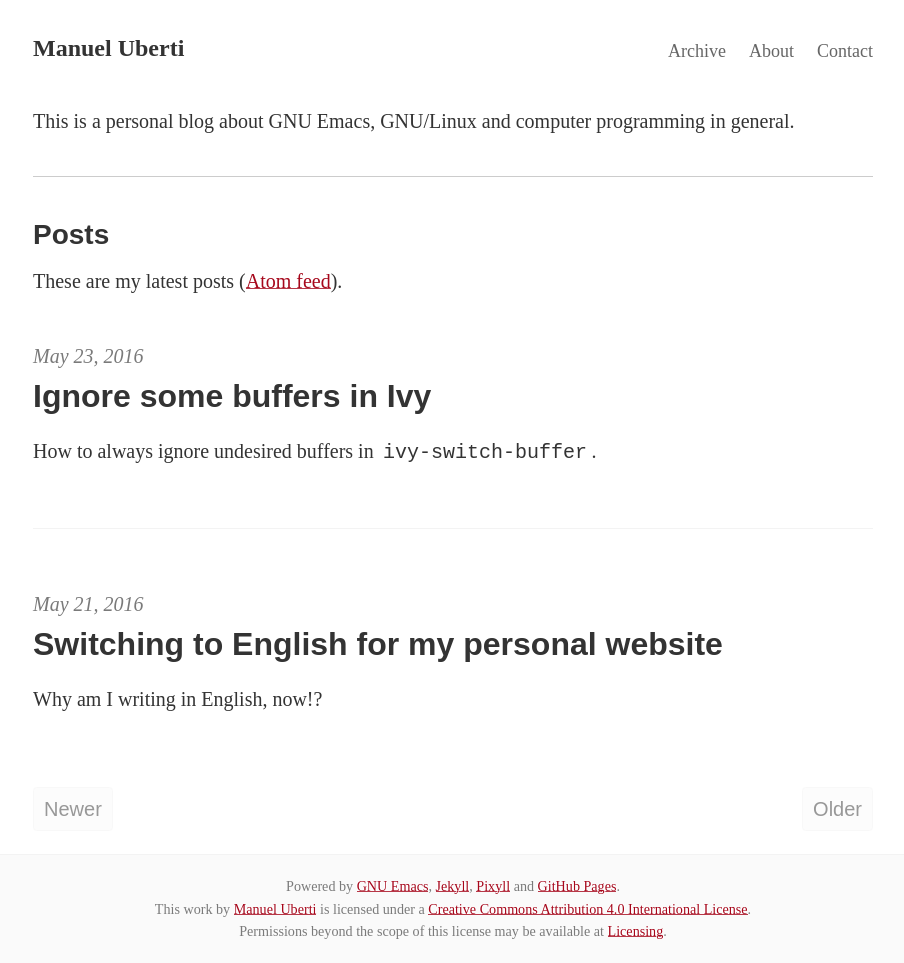
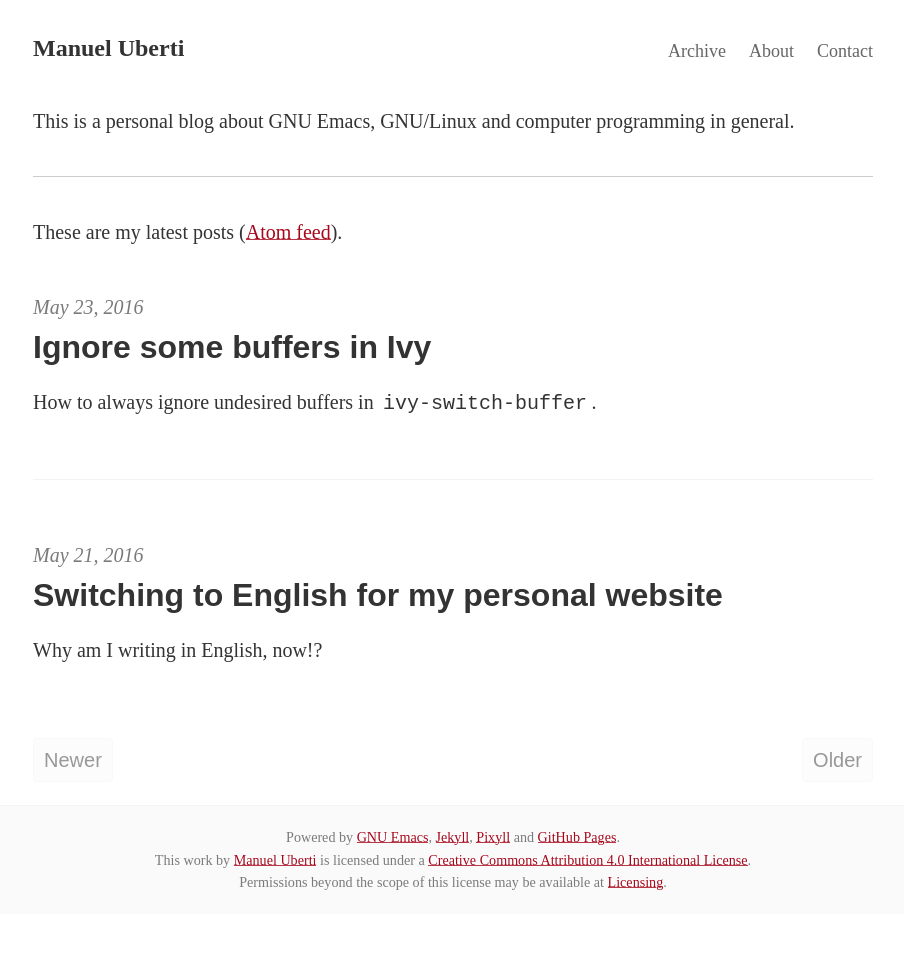
Before and after one commit to manuel-uberti/manuel-uberti.github.io, a Jekyll site: the page built from index.html, in a window 1280 px wide. Shown: the whole page, without its empty margins (187-1091 px from the left). Built offline with Jekyll 4.4.1, drawn with Linux system fonts in a browser that asks for light colours; some web fonts are replaced; the list of posts is cut into pages by our own code; after the commit the page ends 914 px from its top, so only the background shows below that.

Commit message:
Remove redundant header

```diff
--- a/index.html
+++ b/index.html
@@ -6,7 +6,6 @@ layout: default
 <div class="home">
     This is a personal blog about GNU Emacs, GNU/Linux and computer programming in general.
     <hr/>
-    <h2>Posts</h2>
     These are my latest posts (<a href="https://manuel-uberti.github.io/feed">Atom feed</a>).
     {% if posts_count > 0 %}
     <div class="posts">
```
